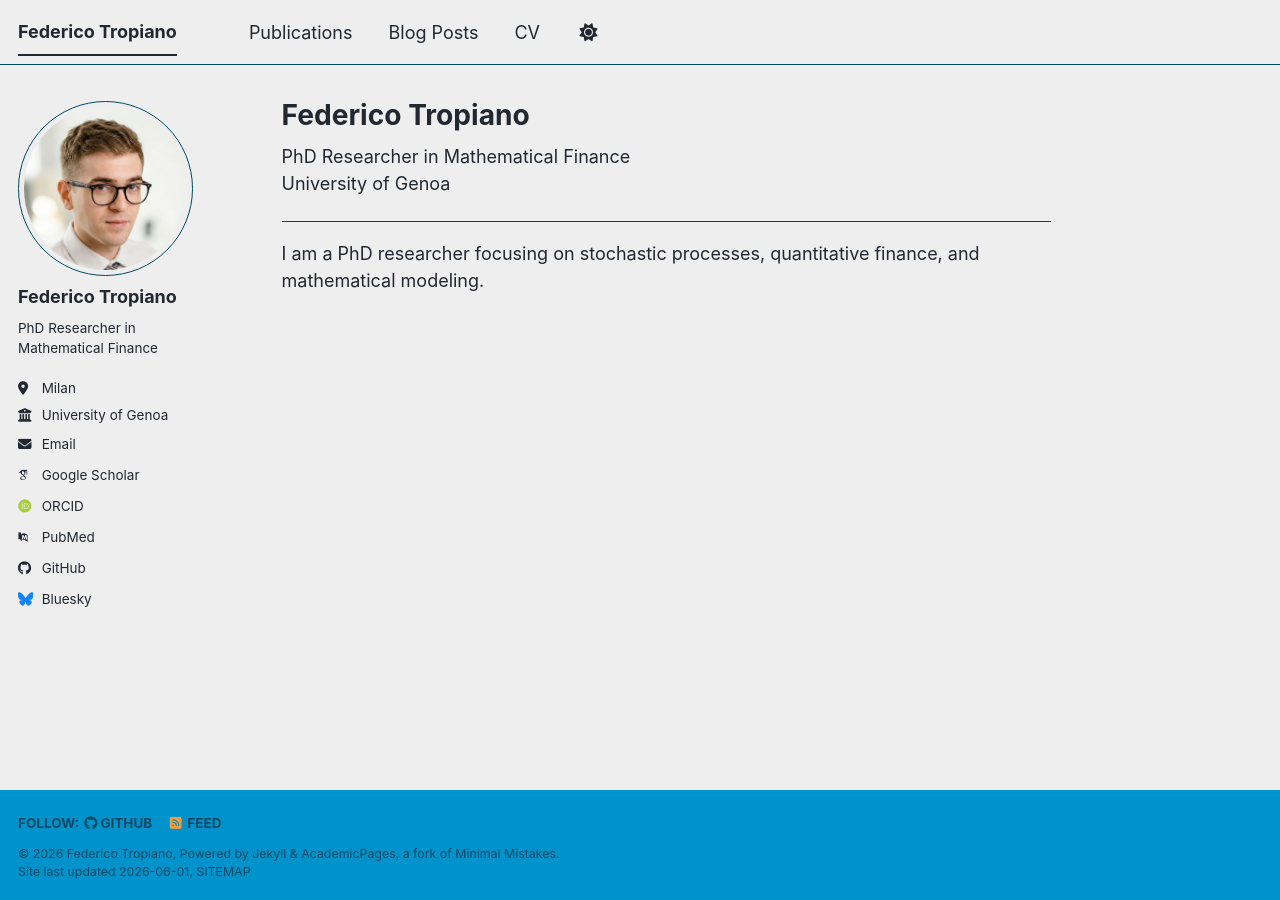
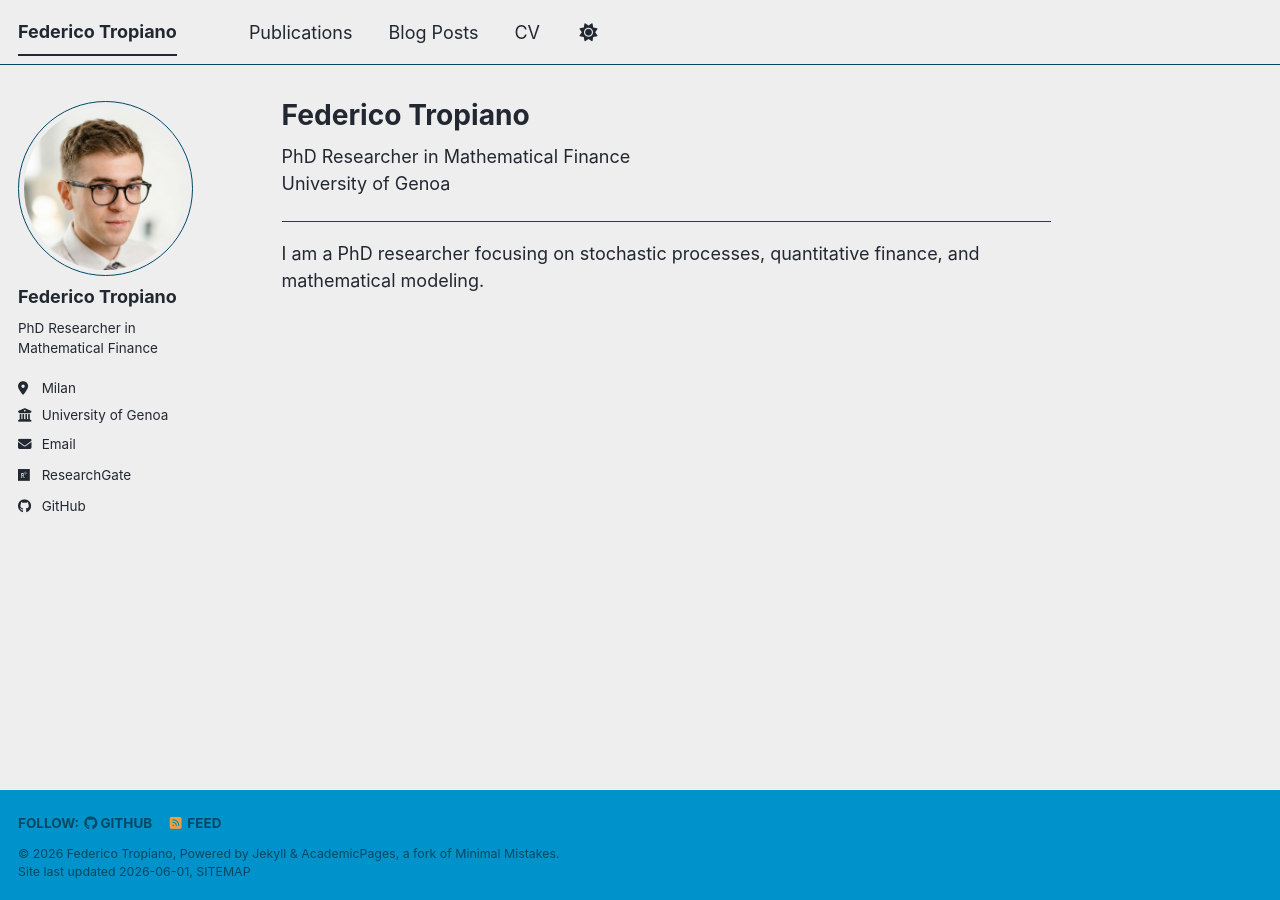
Before and after one commit to FedericoTropiano/FedericoTropiano.github.io, a Jekyll site: the page built from _pages/about.md, in a window 1280 px wide. Built offline with Jekyll 4.4.1, drawn with Linux system fonts in a browser that asks for light colours; some web fonts are replaced; a script bundle is joined from its source files by our own code; library files that are not in the unit come from our copies; some of the changed lines change nothing that is shown.

Commit message:
Update _config.yml

```diff
--- a/_config.yml
+++ b/_config.yml
@@ -35,14 +35,14 @@ author:
   # Academic websites
   academia         : # URL
   arxiv            : # URL - Update with the correct link to your profile
-  googlescholar    : "https://scholar.google.com/citations?user=PS_CX0AAAAAJ"
+  googlescholar    : # "https://scholar.google.com/citations?user=PS_CX0AAAAAJ"
   inspire-hep      : # URL
   impactstory      : # URL
-  orcid            : "https://orcid.org/yourorcidurl"
+  orcid            : # "https://orcid.org/yourorcidurl"
   semantic         : # URL
   ssrn             : # URL
-  pubmed           : "https://www.ncbi.nlm.nih.gov/pubmed/?term=john+snow"
-  researchgate     : # URL
+  pubmed           : # "https://www.ncbi.nlm.nih.gov/pubmed/?term=john+snow"
+  researchgate     : "https://www.researchgate.net/profile/Federico-Tropiano?ev=hdr_xprf"
   scopus           : # URL
   zotero           : # URL
 
@@ -51,13 +51,13 @@ author:
   bitbucket        : # Username - Update with your username on the site
   codepen          : # Username
   dribbble         : # Username
-  github           : "academicpages"
+  github           : "https://github.com/FedericoTropiano"
   kaggle           : # Username
   stackoverflow    : # User number or user number and name (i.e., use "1" or "1/jeff-atwood")
 
   # Social media
   artstation       : # Username
-  bluesky          : "bsky.app" # Replace this with you Bluesky username
+  bluesky          : # Usename "bsky.app" # Replace this with you Bluesky username
   facebook         : # Username
   flickr           : # Username
   foursquare       : # Username
```
